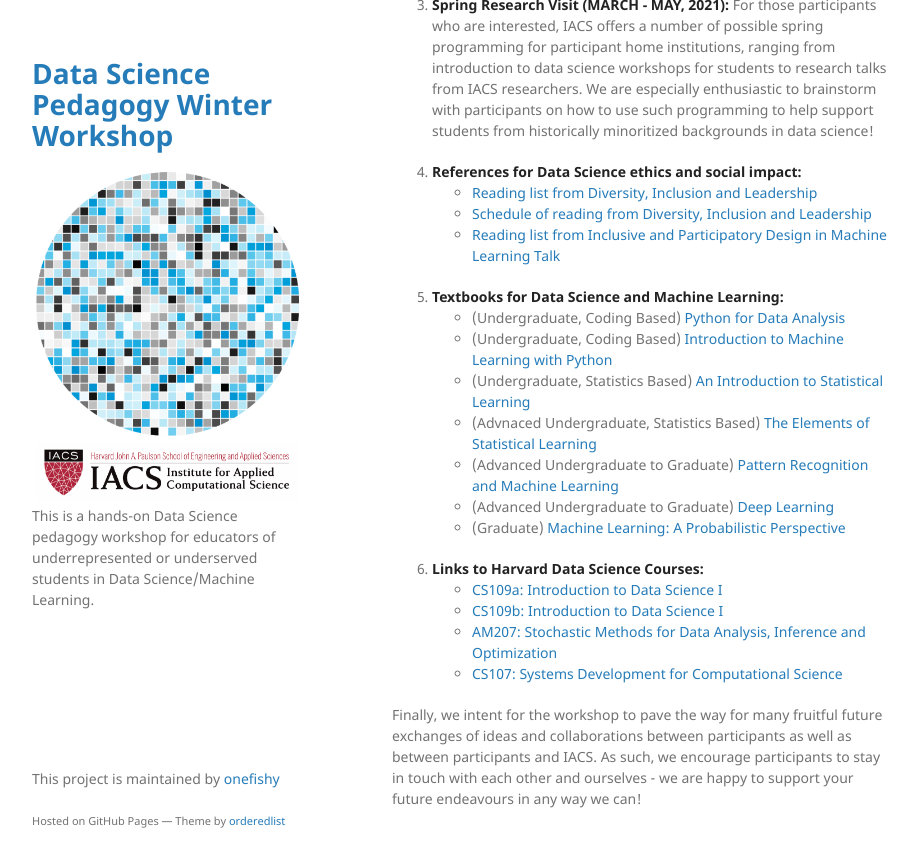
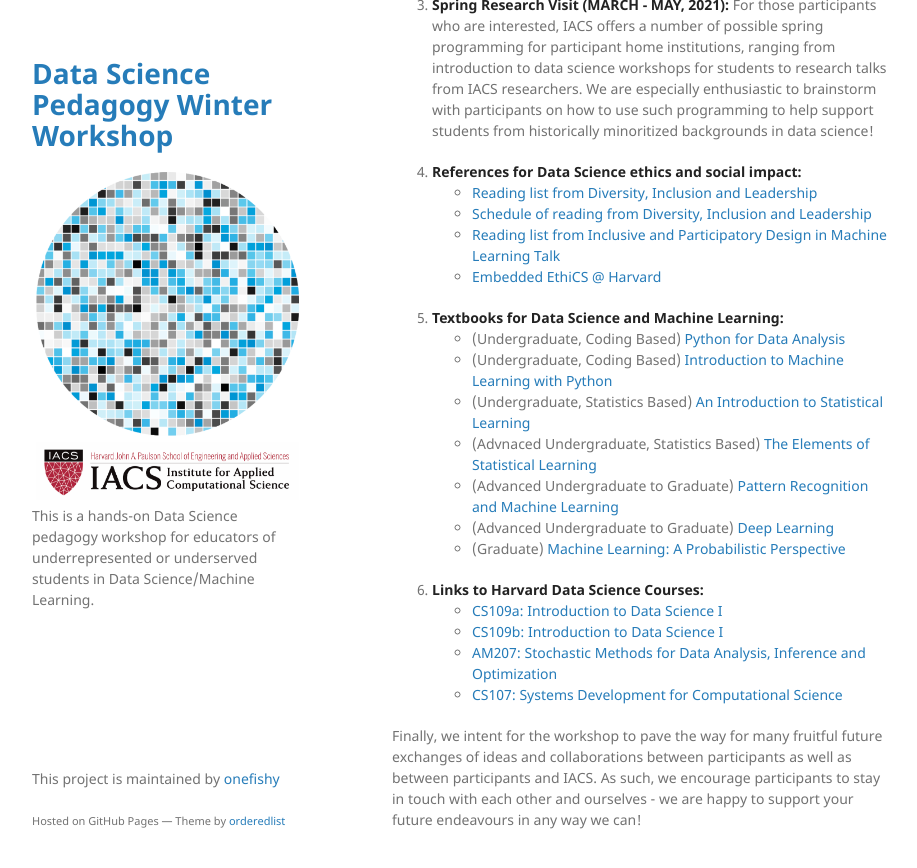
Before and after one commit to onefishy/data-science-workshop, a Jekyll site: the page built from docs/after_the_workshop.md, in a window 1280 px wide and 900 px high, scrolled down 930 px. Shown: the top 868 px of the window, without its empty margins (178-1095 px from the left). Built offline with Jekyll 4.4.1, drawn with Linux system fonts in a browser that asks for light colours; our own code applies the rules of GitHub Pages for plain Markdown files.

Commit message:
Update after_the_workshop.md

```diff
--- a/docs/after_the_workshop.md
+++ b/docs/after_the_workshop.md
@@ -16,6 +16,7 @@ We hope that the workshop provides a jumping off point for participants to creat
     - [Reading list from Diversity, Inclusion and Leadership](https://onefishy.github.io/DIL_in_tech/reading_list.html)
     - [Schedule of reading from Diversity, Inclusion and Leadership](https://onefishy.github.io/DIL_in_tech/schedule.html)
     - [Reading list from Inclusive and Participatory Design in Machine Learning Talk](https://github.com/onefishy/data-science-workshop/blob/master/docs/Inclusive_and_Participatory_Design_in_ML.pdf)
+    - [Embedded EthiCS @ Harvard](https://embeddedethics.seas.harvard.edu/module.html)
 
 5. **Textbooks for Data Science and Machine Learning:**
     - (Undergraduate, Coding Based) [Python for Data Analysis](https://www.oreilly.com/library/view/python-for-data/9781449323592/)
```
